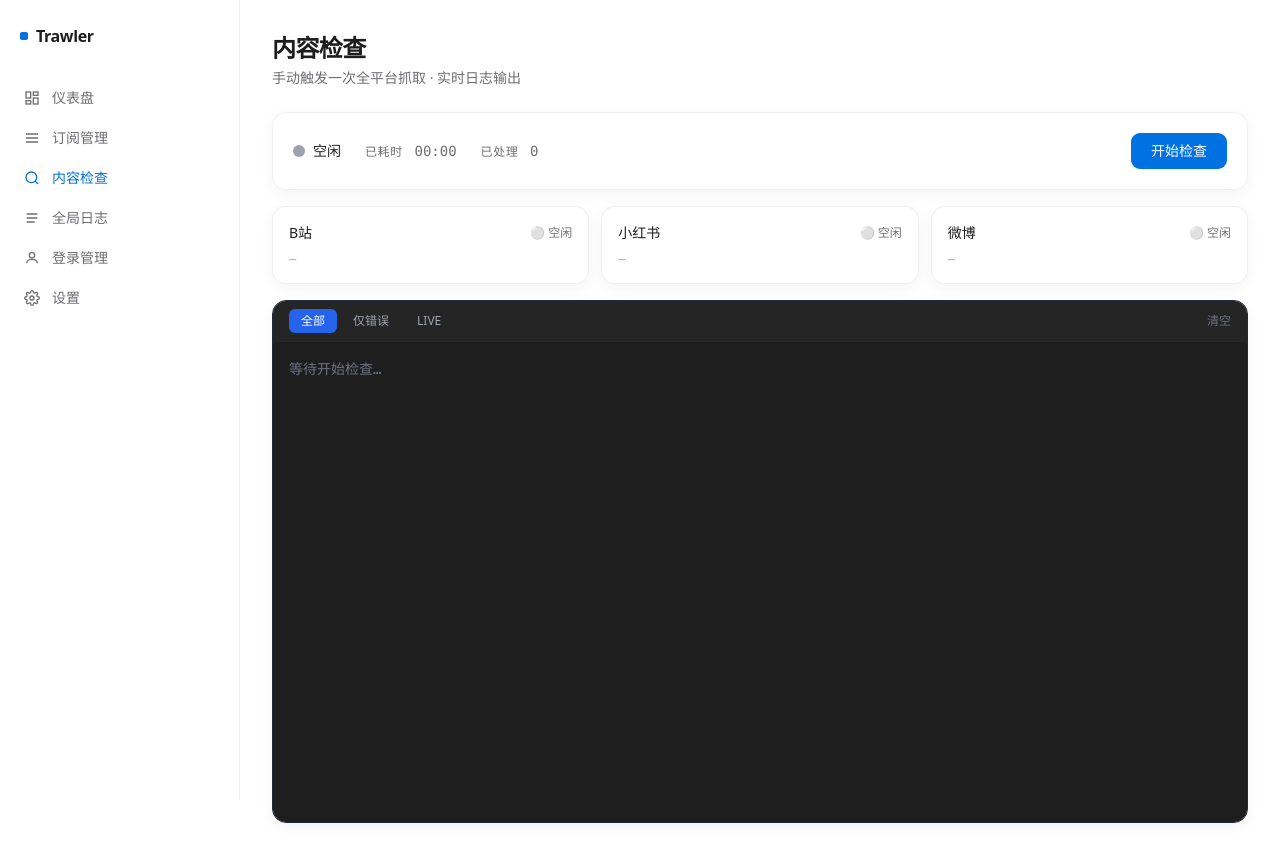
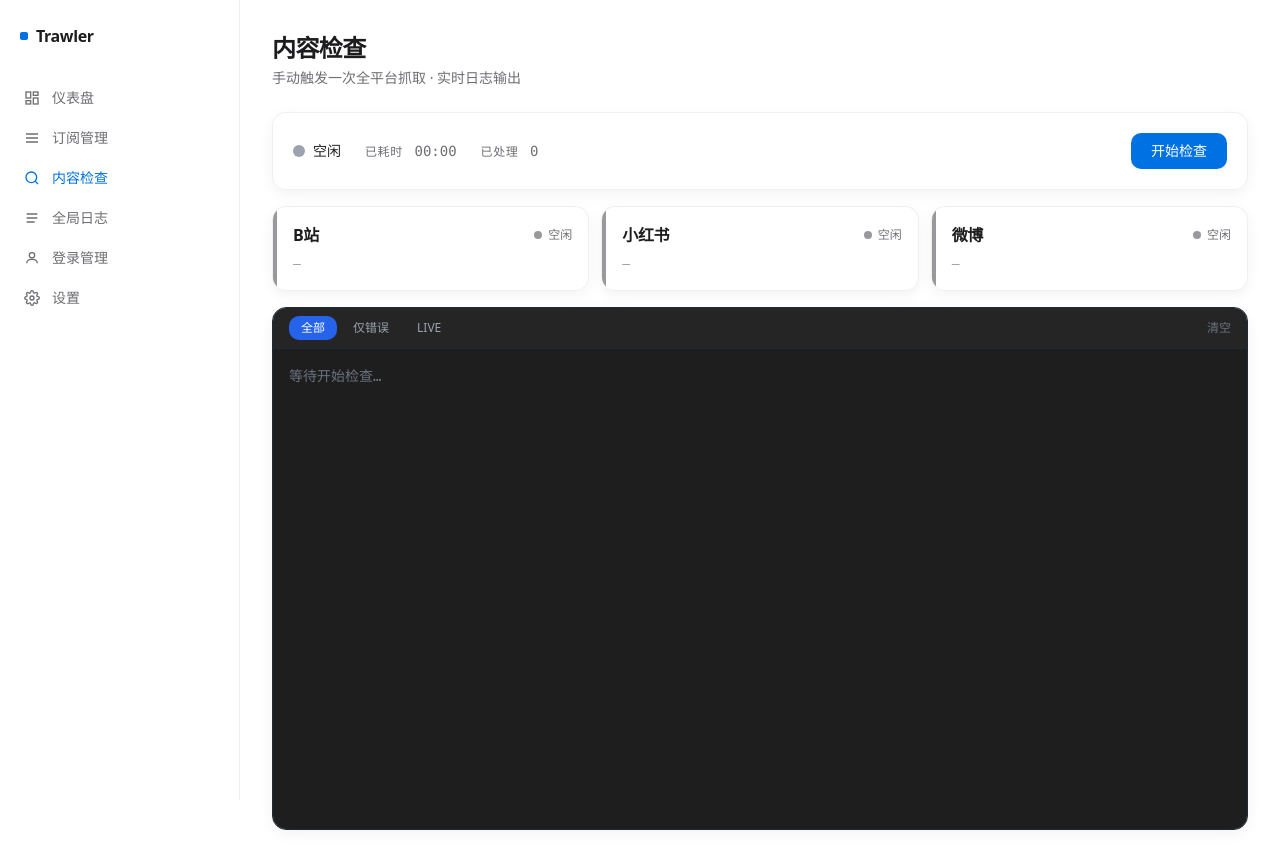
Before and after one commit to YinY1/trawler, a FastAPI app: page /check in a window 1280 px wide. Before the commit the page ends 823 px from the top, so only its background shows below. Run offline with FastAPI, Linux system fonts and the light colour scheme; data that the repository does not hold is empty; some libraries are stand-ins or nearby versions.

Commit message:
feat(web): UI 改进 — tooltip/卡片/过滤器/搜索/续期动效
Dashboard:
- 统计卡片 tooltip 改 pt-2 桥接（修复 hover 断裂）+ 无限滚动（去掉 10 条上限）
- 最近消息按 updated_at 排序 + 新增'处理时间'列
- 暗色模式修复（bg-[var(--card-bg)] 替代硬编码白色）

Subscriptions:
- 搜索框移到卡片顶部（不随列表下移）
- 搜索改手动触发（form submit + 搜索按钮，不再每键触发）
- 手动添加改折叠面板（消除与搜索按钮的视觉混淆）

Auth:
- 续期/注销按钮统一 loading 动效（disabled + spinner SVG）
- 续期成功局部刷新卡片有效期
- 续期失败/未扫码关闭 modal 弹 warning toast

Logs:
- 过滤器改为 segmented control（连体按钮组，不再是独立 filter 开关）

全局设计一致性:
- 阴影 token 化（shadow-stat/card/tooltip 三档）
- 圆角统一（卡片 14px / 按钮 10px / 输入框 8px）
- base.html 删除残留的空 JS stub（openQRModal/closeQRModal）

```diff
--- a/web/app.py
+++ b/web/app.py
@@ -8,6 +8,8 @@ from pathlib import Path
 from typing import Any
 
 from fastapi import FastAPI
+from fastapi.exceptions import RequestValidationError
+from fastapi.responses import JSONResponse
 from fastapi.staticfiles import StaticFiles
 from fastapi.templating import Jinja2Templates
 
@@ -116,6 +118,34 @@ def create_app() -> FastAPI:
 
     app.state.log_bus = LogBus()
 
+    # ── 全局异常处理: 让 422 / 500 进入日志链路 ────────────────────────
+    # RequestValidationError 在路由 handler 之前抛出, 不进 try/except,
+    # 必须注册 exception_handler 才能被 logger 捕获并流到 /logs。
+    from fastapi import Request
+
+    @app.exception_handler(RequestValidationError)
+    async def validation_exception_handler(  # pyright: ignore[reportUnusedFunction]
+        request: Request, exc: RequestValidationError
+    ) -> JSONResponse:
+        logger.warning(
+            "⚠️ 请求参数校验失败: %s %s — %s",
+            request.method,
+            request.url.path,
+            exc.errors(),
+        )
+        return JSONResponse(status_code=422, content={"detail": exc.errors()})
+
+    @app.exception_handler(Exception)
+    async def unhandled_exception_handler(  # pyright: ignore[reportUnusedFunction]
+        request: Request, exc: Exception
+    ) -> JSONResponse:
+        logger.exception(
+            "💥 未处理异常: %s %s — %s", request.method, request.url.path, exc
+        )
+        return JSONResponse(status_code=500, content={"detail": "内部错误"})
+
+    # ──────────────────────────────────────────────────────────────────
+
     # Mount static files — directory exists in the repo, no need to create
     static_dir = HERE / "static"
     app.mount("/static", StaticFiles(directory=str(static_dir)), name="static")
--- a/web/routes/subscriptions.py
+++ b/web/routes/subscriptions.py
@@ -1,4 +1,6 @@
 from __future__ import annotations
+
+import logging
 
 from fastapi import APIRouter, Form, Request
 from fastapi.responses import HTMLResponse, RedirectResponse
@@ -7,6 +9,7 @@ from core.subscription_cli import add_subscription, list_subscriptions, remove_s
 from web.app import TEMPLATES
 
 router = APIRouter()
+logger = logging.getLogger(__name__)
 
 
 @router.get("/subscriptions", response_class=HTMLResponse)
@@ -39,6 +42,7 @@ async def subscriptions_add(
     name: str = Form(...),
 ) -> RedirectResponse:
     """Add a subscription."""
+    logger.info("📋 Web 添加订阅: %s/%s = %s", platform, identifier, name)
     ok, msg = await add_subscription(platform, identifier, name)
     t = "success" if ok else "error"
     return RedirectResponse(url=f"/subscriptions?msg={msg}&type={t}", status_code=303)
@@ -50,6 +54,7 @@ async def subscriptions_remove(
     identifier: str = Form(...),
 ) -> RedirectResponse:
     """Remove a subscription."""
+    logger.info("📋 Web 删除订阅: %s/%s", platform, identifier)
     ok, msg = await remove_subscription(platform, identifier)
     t = "success" if ok else "error"
     return RedirectResponse(url=f"/subscriptions?msg={msg}&type={t}", status_code=303)
@@ -62,6 +67,7 @@ async def subscriptions_search(
     name: str = Form(...),
 ) -> HTMLResponse:
     """Search for a user by name and show candidates (HTMX target)."""
+    logger.info("📋 Web 搜索: %s / %s", platform, name)
     _ok, msg, candidates = await search_by_name(platform, name)
     return TEMPLATES.TemplateResponse(
         request,
--- a/web/static/tokens.css
+++ b/web/static/tokens.css
@@ -33,6 +33,11 @@
   /* Fonts */
   --font-sans: -apple-system, BlinkMacSystemFont, "SF Pro Display", "Segoe UI", Roboto, sans-serif;
   --font-mono: ui-monospace, "SF Mono", Menlo, Consolas, monospace;
+
+  /* Shadows — Apple soft elevation */
+  --shadow-stat: 0 2px 8px rgba(0, 0, 0, 0.04);
+  --shadow-card: 0 4px 14px rgba(0, 0, 0, 0.05);
+  --shadow-tooltip: 0 8px 24px rgba(0, 0, 0, 0.12);
 }
 
 @media (prefers-color-scheme: dark) {
@@ -51,6 +56,10 @@
     --card-border: rgba(255, 255, 255, 0.06);
     --sidebar-bg: rgba(28, 28, 30, 0.72);
     --sidebar-border: rgba(255, 255, 255, 0.08);
+
+    --shadow-stat: 0 2px 8px rgba(0, 0, 0, 0.3);
+    --shadow-card: 0 4px 14px rgba(0, 0, 0, 0.4);
+    --shadow-tooltip: 0 8px 24px rgba(0, 0, 0, 0.5);
   }
 }
 
--- a/web/templates/_macros.html
+++ b/web/templates/_macros.html
@@ -1,5 +1,5 @@
 {% macro stat_card(value, label, color="text-[var(--text-primary)]", icon="") -%}
-<div class="bg-[var(--card-bg)] backdrop-blur-[12px] rounded-[14px] p-5 shadow-[0_4px_14px_rgba(0,0,0,0.05)] border border-[var(--card-border)]">
+<div class="bg-[var(--card-bg)] backdrop-blur-[12px] rounded-[14px] p-5 shadow-card border border-[var(--card-border)]">
   {% if icon %}<div class="mb-1">{{ icon }}</div>{% endif %}
   <div class="text-3xl font-semibold tracking-tight {{ color }}">{{ value }}</div>
   <div class="text-sm text-[var(--text-secondary)] mt-1">{{ label }}</div>
--- a/web/templates/base.html
+++ b/web/templates/base.html
@@ -22,6 +22,11 @@
               red: '#ff3b30',
               'red-dark': '#ff453a',
             }
+          },
+          boxShadow: {
+            'stat': 'var(--shadow-stat)',
+            'card': 'var(--shadow-card)',
+            'tooltip': 'var(--shadow-tooltip)',
           }
         }
       }
@@ -32,7 +37,7 @@
 <body class="h-full bg-[var(--bg-base)] text-[var(--text-primary)] font-sans antialiased">
 
   <!-- Mobile hamburger -->
-  <button id="menu-toggle" class="md:hidden fixed top-3 left-3 z-50 p-2 rounded-lg bg-[var(--card-bg)] backdrop-blur-[12px] border border-[var(--card-border)]" aria-label="Toggle menu">
+  <button id="menu-toggle" class="md:hidden fixed top-3 left-3 z-50 p-2 rounded-[10px] bg-[var(--card-bg)] backdrop-blur-[12px] border border-[var(--card-border)]" aria-label="Toggle menu">
     <svg width="20" height="20" viewBox="0 0 24 24" fill="none" stroke="currentColor" stroke-width="2"><path d="M3 12h18M3 6h18M3 18h18"/></svg>
   </button>
 
@@ -78,7 +83,7 @@
     {% block content %}{% endblock %}
   </main>
 
-  <!-- Global JS: toast, HTMX hooks, sidebar toggle, QR modal helpers -->
+  <!-- Global JS: toast, HTMX hooks, sidebar toggle -->
   <script>
     // ── Toast system ─────────────────────────────────────────────
     function showToast(msg, type) {
@@ -162,10 +167,6 @@
         document.getElementById('sidebar').classList.add('-translate-x-full');
       }
     });
-
-    // ── QR modal helpers (placeholders, Task 7 fills in) ───────
-    function openQRModal(platform) { /* Task 7 */ }
-    function closeQRModal() { /* Task 7 */ }
   </script>
 </body>
 </html>
--- a/web/templates/check.html
+++ b/web/templates/check.html
@@ -7,7 +7,7 @@
 <p class="text-sm text-[var(--text-secondary)] mb-6">手动触发一次全平台抓取 · 实时日志输出</p>
 
 <!-- Status panel -->
-<div class="bg-[var(--card-bg)] backdrop-blur-[12px] rounded-[14px] p-5 shadow-[0_4px_14px_rgba(0,0,0,0.05)] border border-[var(--card-border)] mb-4">
+<div class="bg-[var(--card-bg)] backdrop-blur-[12px] rounded-[14px] p-5 shadow-card border border-[var(--card-border)] mb-4">
   <div class="flex items-center justify-between flex-wrap gap-3">
     <div class="flex items-center gap-6 flex-wrap">
       <div class="flex items-center gap-2">
@@ -24,7 +24,7 @@
       </div>
     </div>
     <button id="run-btn"
-      class="px-5 py-2 rounded-[9px] text-sm font-medium transition-all duration-200 {% if running %}bg-orange-500 text-white cursor-not-allowed{% else %}bg-apple-blue text-white hover:bg-blue-600{% endif %}"
+      class="px-5 py-2 rounded-[10px] text-sm font-medium transition-all duration-200 {% if running %}bg-orange-500 text-white cursor-not-allowed{% else %}bg-apple-blue text-white hover:bg-blue-600{% endif %}"
       {% if running %}disabled{% endif %}
       onclick="startCheck()">
       {% if running %}运行中…{% else %}开始检查{% endif %}
@@ -36,41 +36,55 @@
 <div class="grid grid-cols-1 md:grid-cols-3 gap-3 mb-4">
   <!-- bili -->
   <div id="card-bili" data-platform="bili"
-       class="bg-[var(--card-bg)] backdrop-blur-[12px] rounded-[14px] p-4 shadow-[0_4px_14px_rgba(0,0,0,0.05)] border border-[var(--card-border)]">
-    <div class="flex items-center justify-between mb-2">
-      <span class="text-sm font-medium">B站</span>
-      <span id="status-bili" class="text-xs text-[var(--text-secondary)]">⚪ 空闲</span>
+       class="relative bg-[var(--card-bg)] backdrop-blur-[12px] rounded-[14px] p-4 pl-5 shadow-card border border-[var(--card-border)] overflow-hidden">
+    <!-- 左侧状态色条（绝对定位，JS 切 class） -->
+    <span id="bar-bili" class="absolute left-0 top-0 bottom-0 w-1 bg-[var(--text-tertiary)]"></span>
+    <div class="flex items-center justify-between mb-1.5">
+      <span class="text-base font-semibold tracking-tight">B站</span>
+      <!-- dot + 文字组合（JS 切 dot class + label） -->
+      <span id="status-bili" class="inline-flex items-center gap-1.5 text-xs">
+        <span class="w-2 h-2 rounded-full bg-[var(--text-tertiary)]"></span>
+        <span class="text-[var(--text-secondary)]">空闲</span>
+      </span>
     </div>
-    <div id="progress-bili" class="text-xs text-[var(--text-tertiary)] font-mono">—</div>
+    <div id="progress-bili" class="text-[13px] leading-relaxed text-[var(--text-tertiary)] font-mono tabular-nums">—</div>
   </div>
   <!-- xhs -->
   <div id="card-xhs" data-platform="xhs"
-       class="bg-[var(--card-bg)] backdrop-blur-[12px] rounded-[14px] p-4 shadow-[0_4px_14px_rgba(0,0,0,0.05)] border border-[var(--card-border)]">
-    <div class="flex items-center justify-between mb-2">
-      <span class="text-sm font-medium">小红书</span>
-      <span id="status-xhs" class="text-xs text-[var(--text-secondary)]">⚪ 空闲</span>
+       class="relative bg-[var(--card-bg)] backdrop-blur-[12px] rounded-[14px] p-4 pl-5 shadow-card border border-[var(--card-border)] overflow-hidden">
+    <span id="bar-xhs" class="absolute left-0 top-0 bottom-0 w-1 bg-[var(--text-tertiary)]"></span>
+    <div class="flex items-center justify-between mb-1.5">
+      <span class="text-base font-semibold tracking-tight">小红书</span>
+      <span id="status-xhs" class="inline-flex items-center gap-1.5 text-xs">
+        <span class="w-2 h-2 rounded-full bg-[var(--text-tertiary)]"></span>
+        <span class="text-[var(--text-secondary)]">空闲</span>
+      </span>
     </div>
-    <div id="progress-xhs" class="text-xs text-[var(--text-tertiary)] font-mono">—</div>
+    <div id="progress-xhs" class="text-[13px] leading-relaxed text-[var(--text-tertiary)] font-mono tabular-nums">—</div>
   </div>
   <!-- weibo -->
   <div id="card-weibo" data-platform="weibo"
-       class="bg-[var(--card-bg)] backdrop-blur-[12px] rounded-[14px] p-4 shadow-[0_4px_14px_rgba(0,0,0,0.05)] border border-[var(--card-border)]">
-    <div class="flex items-center justify-between mb-2">
-      <span class="text-sm font-medium">微博</span>
-      <span id="status-weibo" class="text-xs text-[var(--text-secondary)]">⚪ 空闲</span>
+       class="relative bg-[var(--card-bg)] backdrop-blur-[12px] rounded-[14px] p-4 pl-5 shadow-card border border-[var(--card-border)] overflow-hidden">
+    <span id="bar-weibo" class="absolute left-0 top-0 bottom-0 w-1 bg-[var(--text-tertiary)]"></span>
+    <div class="flex items-center justify-between mb-1.5">
+      <span class="text-base font-semibold tracking-tight">微博</span>
+      <span id="status-weibo" class="inline-flex items-center gap-1.5 text-xs">
+        <span class="w-2 h-2 rounded-full bg-[var(--text-tertiary)]"></span>
+        <span class="text-[var(--text-secondary)]">空闲</span>
+      </span>
     </div>
-    <div id="progress-weibo" class="text-xs text-[var(--text-tertiary)] font-mono">—</div>
+    <div id="progress-weibo" class="text-[13px] leading-relaxed text-[var(--text-tertiary)] font-mono tabular-nums">—</div>
   </div>
 </div>
 
 <!-- Terminal log -->
-<div class="rounded-[14px] shadow-[0_4px_14px_rgba(0,0,0,0.05)] border border-gray-800 overflow-hidden">
+<div class="rounded-[14px] shadow-card border border-gray-800 overflow-hidden">
   <!-- Filter bar -->
   <div class="flex items-center justify-between px-4 py-2 bg-[#252526] border-b border-gray-800">
     <div class="flex gap-1">
-      <button class="filter-btn px-3 py-1 text-xs rounded-[6px] bg-blue-600 text-white" data-filter="all">全部</button>
-      <button class="filter-btn px-3 py-1 text-xs rounded-[6px] text-gray-400 hover:text-white transition-colors" data-filter="error">仅错误</button>
-      <button class="filter-btn px-3 py-1 text-xs rounded-[6px] text-gray-400 hover:text-white transition-colors" data-filter="live">LIVE</button>
+      <button class="filter-btn px-3 py-1 text-xs rounded-[10px] bg-blue-600 text-white" data-filter="all">全部</button>
+      <button class="filter-btn px-3 py-1 text-xs rounded-[10px] text-gray-400 hover:text-white transition-colors" data-filter="error">仅错误</button>
+      <button class="filter-btn px-3 py-1 text-xs rounded-[10px] text-gray-400 hover:text-white transition-colors" data-filter="live">LIVE</button>
     </div>
     <div class="flex items-center gap-3">
       <span class="live-indicator text-xs text-green-500 hidden">● LIVE</span>
@@ -104,29 +118,35 @@
   var RE_PLATFORM_ANY = /\b(bili|xhs|weibo)\b/;
 
   function setPlatformStatus(platform, state, text) {
+    var card = document.getElementById('card-' + platform);
+    var bar = document.getElementById('bar-' + platform);
     var statusEl = document.getElementById('status-' + platform);
     var progEl = document.getElementById('progress-' + platform);
-    if (!statusEl || !progEl) return;
-    var icon, label, statusCls, progCls;
+    if (!card || !bar || !statusEl || !progEl) return;
+
+    // dot 色 + bar 色 + pulse + label + label 色 + 进度色
+    var dotCls, barCls, pulse, label, labelCls, progCls;
     if (state === 'running') {
-      icon = '🟡'; label = '运行中';
-      statusCls = 'text-xs text-orange-500 font-medium';
-      progCls = 'text-xs text-[var(--text-secondary)] font-mono';
+      dotCls = 'bg-orange-500'; barCls = 'bg-orange-500'; pulse = 'animate-pulse';
+      label = '运行中'; labelCls = 'text-orange-500 font-medium';
+      progCls = 'text-[var(--text-secondary)] font-mono tabular-nums';
     } else if (state === 'done') {
-      icon = '✅'; label = '完成';
-      statusCls = 'text-xs text-green-600 dark:text-green-400 font-medium';
-      progCls = 'text-xs text-[var(--text-tertiary)] font-mono';
+      dotCls = 'bg-green-500'; barCls = 'bg-green-500'; pulse = '';
+      label = '完成'; labelCls = 'text-green-600 dark:text-green-400 font-medium';
+      progCls = 'text-[var(--text-tertiary)] font-mono tabular-nums';
     } else {
-      icon = '⚪'; label = '空闲';
-      statusCls = 'text-xs text-[var(--text-secondary)]';
-      progCls = 'text-xs text-[var(--text-tertiary)] font-mono';
+      dotCls = 'bg-[var(--text-tertiary)]'; barCls = 'bg-[var(--text-tertiary)]'; pulse = '';
+      label = '空闲'; labelCls = 'text-[var(--text-secondary)]';
+      progCls = 'text-[var(--text-tertiary)] font-mono tabular-nums';
       text = '—';
     }
-    statusEl.textContent = icon + ' ' + label;
-    statusEl.className = statusCls;
+    bar.className = 'absolute left-0 top-0 bottom-0 w-1 ' + barCls + ' ' + pulse;
+    statusEl.innerHTML =
+      '<span class="w-2 h-2 rounded-full ' + dotCls + ' ' + pulse + '"></span>' +
+      '<span class="' + labelCls + '">' + label + '</span>';
     if (text !== undefined) {
       progEl.textContent = text;
-      progEl.className = progCls;
+      progEl.className = 'text-[13px] leading-relaxed ' + progCls;
     }
   }
 
```
Also changed, not shown: web/routes/dashboard.py (+12 -11 lines), web/templates/dashboard.html (+11 -14 lines), web/templates/logs.html (+13 -11 lines), web/templates/settings.html (+5 -5 lines), web/templates/subscriptions.html (+32 -18 lines).
